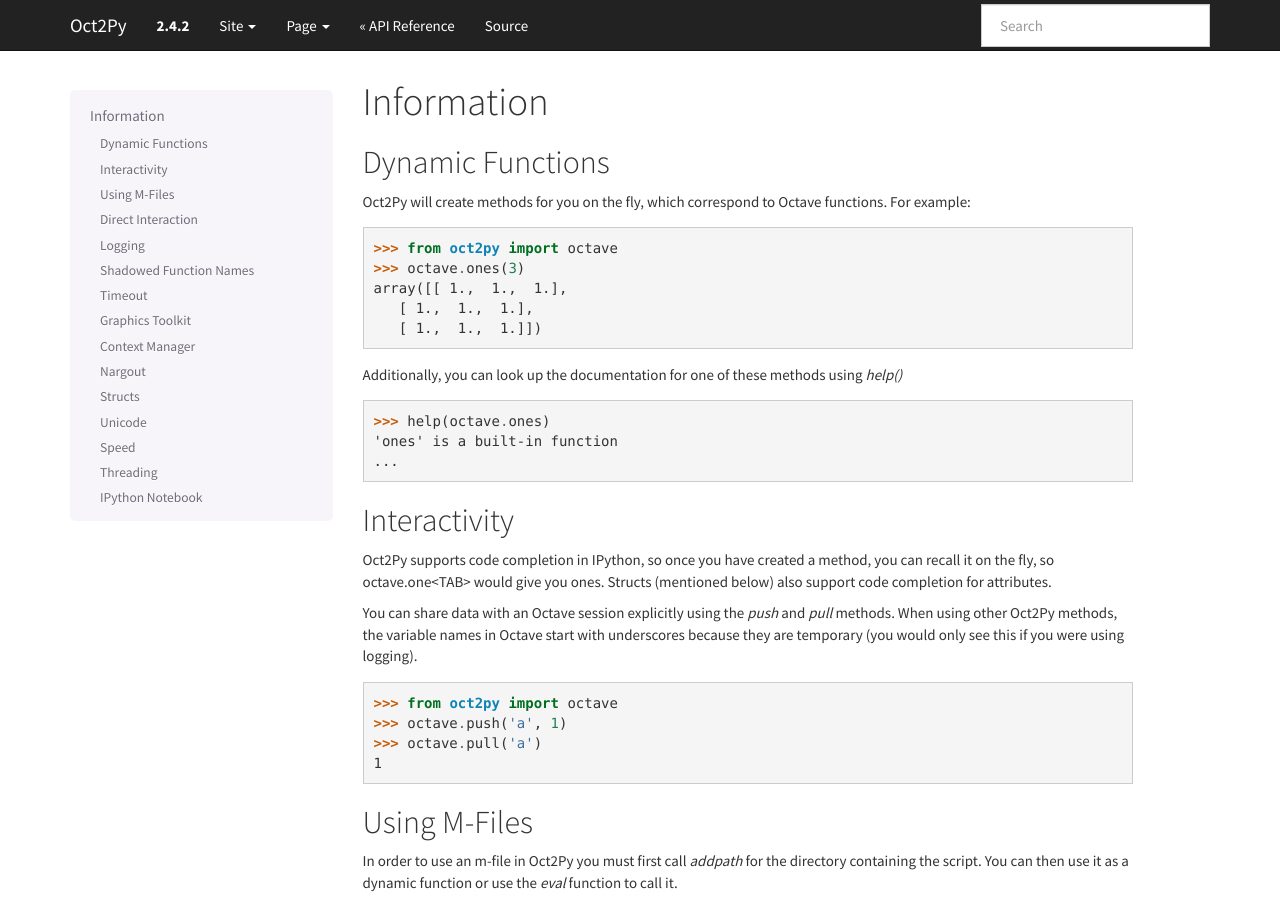
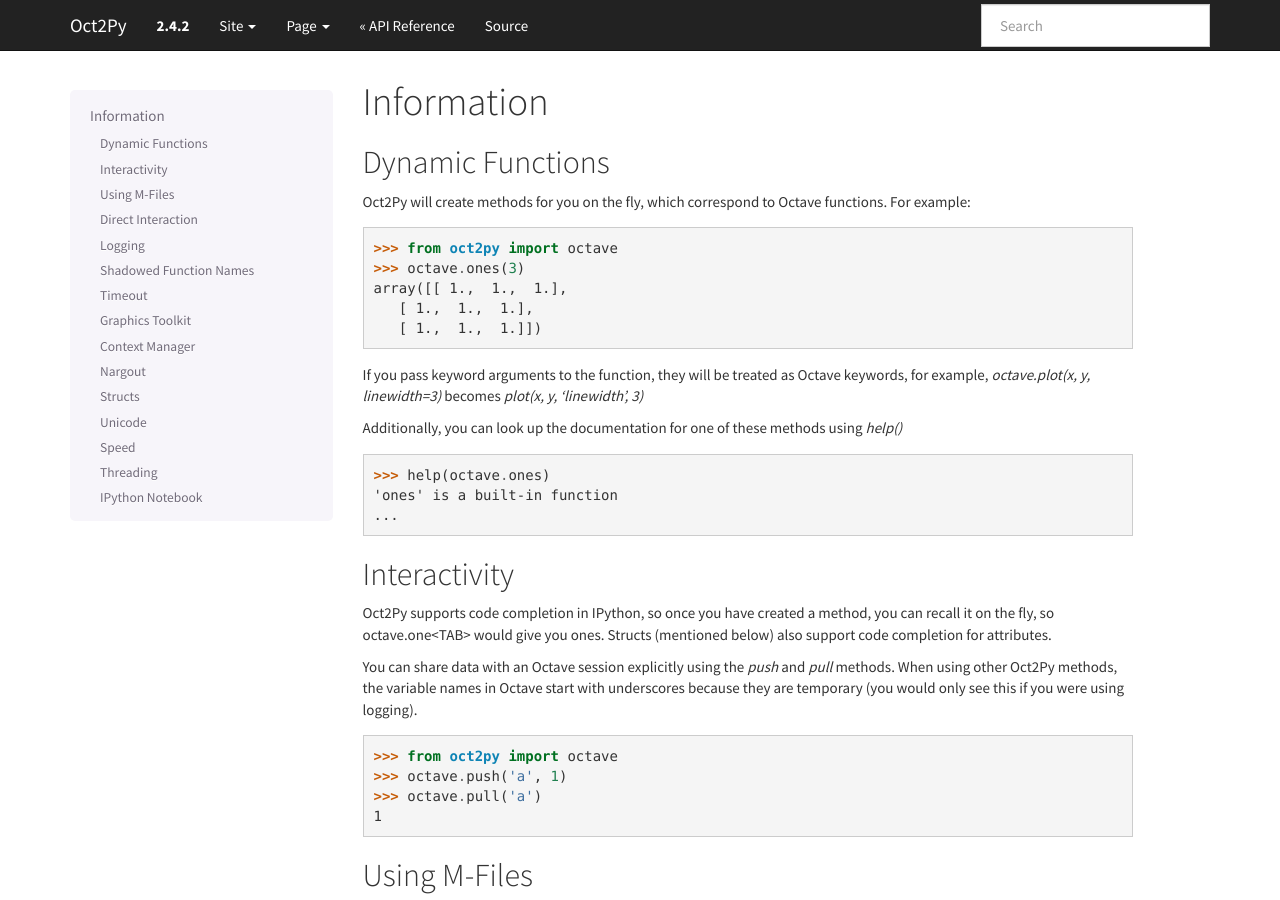
Before and after one commit to blink1073/oct2py, a Sphinx documentation site: the page built from docs/source/info.rst, in a window 1280 px wide and 900 px high. Built offline with Sphinx 7.4.7, drawn with Linux system fonts in a browser that asks for light colours.

Commit message:
Update docs to discuss Octave keywords

```diff
--- a/docs/source/info.rst
+++ b/docs/source/info.rst
@@ -15,6 +15,11 @@
     array([[ 1.,  1.,  1.],
        [ 1.,  1.,  1.],
        [ 1.,  1.,  1.]])
+
+
+If you pass keyword arguments to the function, they will be treated as
+Octave keywords, for example, `octave.plot(x, y, linewidth=3)` becomes
+`plot(x, y, 'linewidth', 3)`
 
 Additionally, you can look up the documentation for one of these methods using
 `help()`
```
